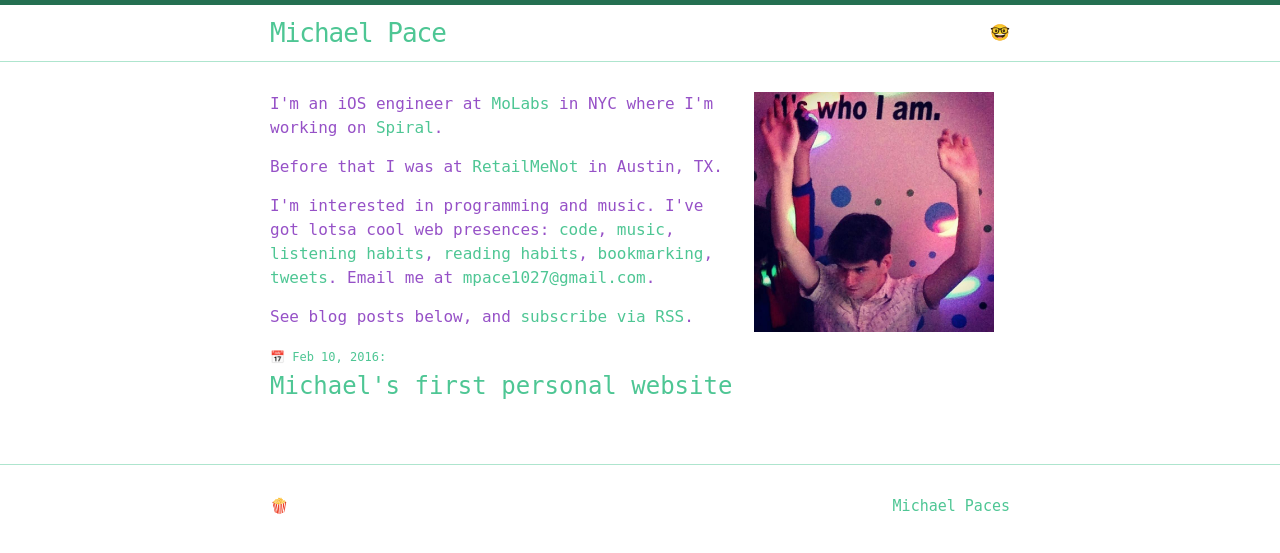
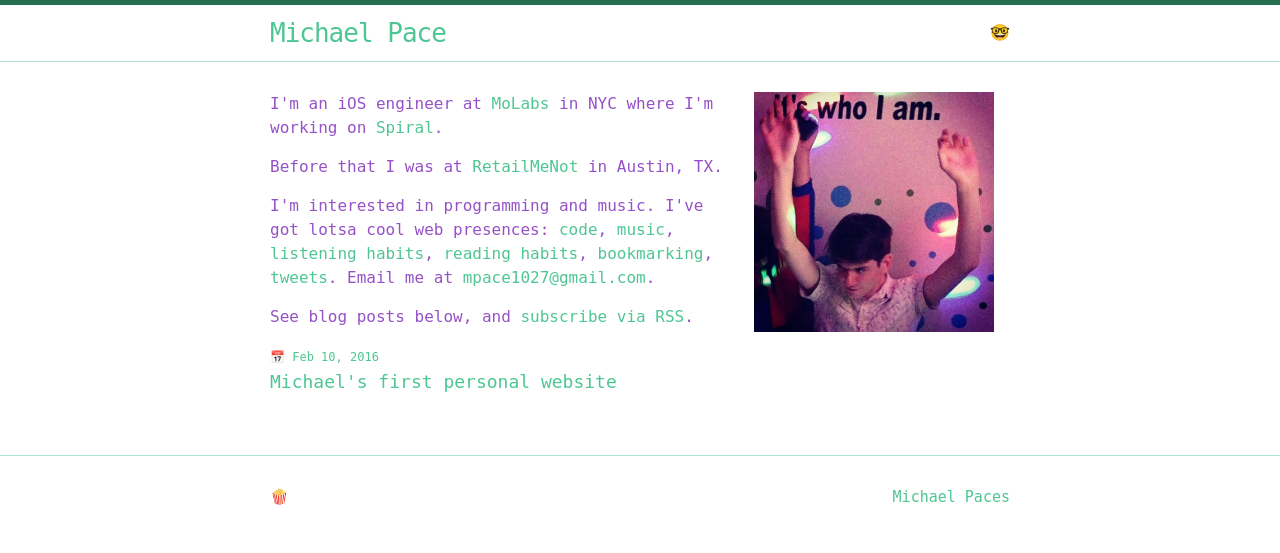
Before and after one commit to michaelpace/personal_website, a Jekyll site: the page built from _pages/index.html, in a window 1280 px wide. Shown: the top 553 px of the page. Built offline with Jekyll 4.4.1, drawn with Linux system fonts in a browser that asks for light colours.

Commit message:
index page formatting

```diff
--- a/_pages/index.html
+++ b/_pages/index.html
@@ -15,7 +15,7 @@ permalink: /
   <ul class="post-list">
     {% for post in site.posts %}
       <li>
-        <span class="post-meta">📅 {{ post.date | date: "%b %-d, %Y" }}:</span>
+        <span class="post-meta">📅 {{ post.date | date: "%b %-d, %Y" }}</span>
 
         <h2>
           <a class="post-link" href="{{ post.url | prepend: site.baseurl }}">{{ post.title }}</a>
--- a/_sass/_layout.scss
+++ b/_sass/_layout.scss
@@ -161,7 +161,7 @@
 
 .post-link {
     display: block;
-    font-size: 24px;
+    font-size: 18px;
 }
 
 
```
